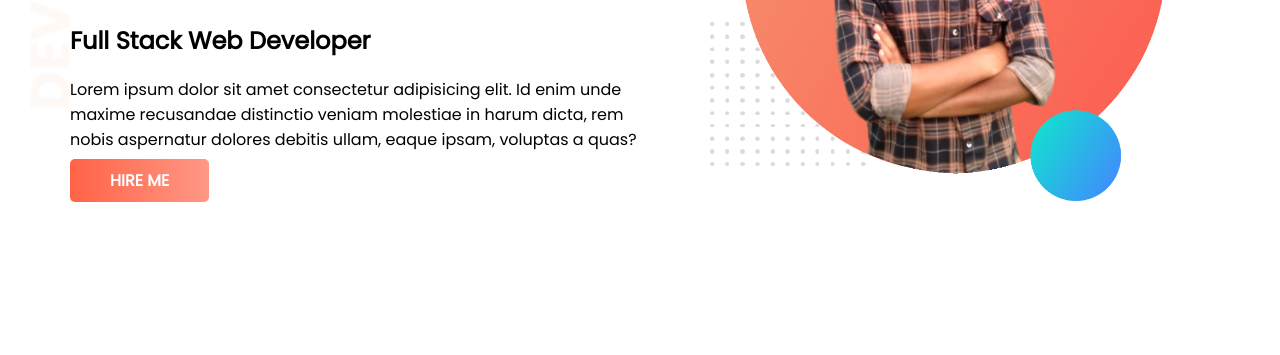
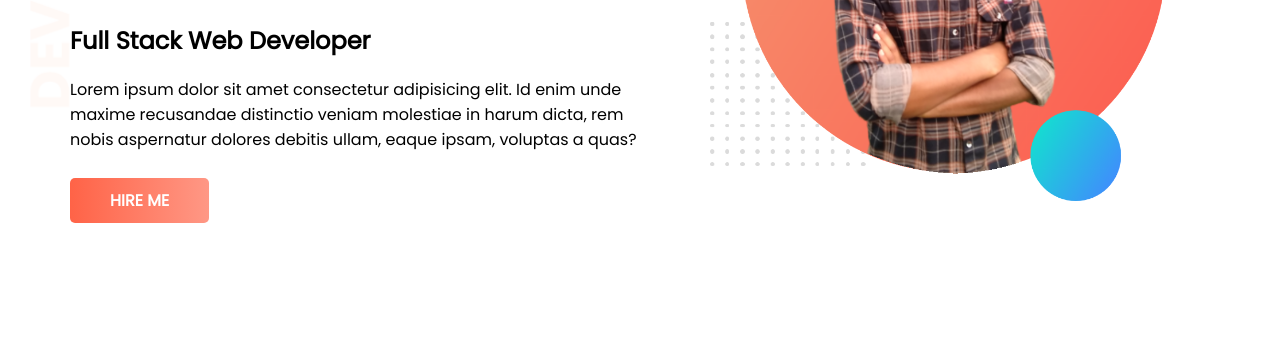
Before and after one commit to siddikthecoder/developer-portfolio-2, a plain HTML site: page index.html in a window 1280 px wide. Shown: the part 252-607 px from the top of the page. Drawn offline with Linux system fonts and the light colour scheme.

Commit message:
link button top margin added

```diff
--- a/style.css
+++ b/style.css
@@ -17,12 +17,14 @@ section{
     color: orange;
 }
 .link-button{
+    display: inline-block;
     color: white;
     background-image: linear-gradient(to right, tomato, rgba(255, 99, 71, 0.664));
     padding: 10px 40px;
     text-decoration: none;
     font-weight: 700;
     border-radius: 5px;
+    margin-top: 10px;
 
 }
 .half-width{
```
